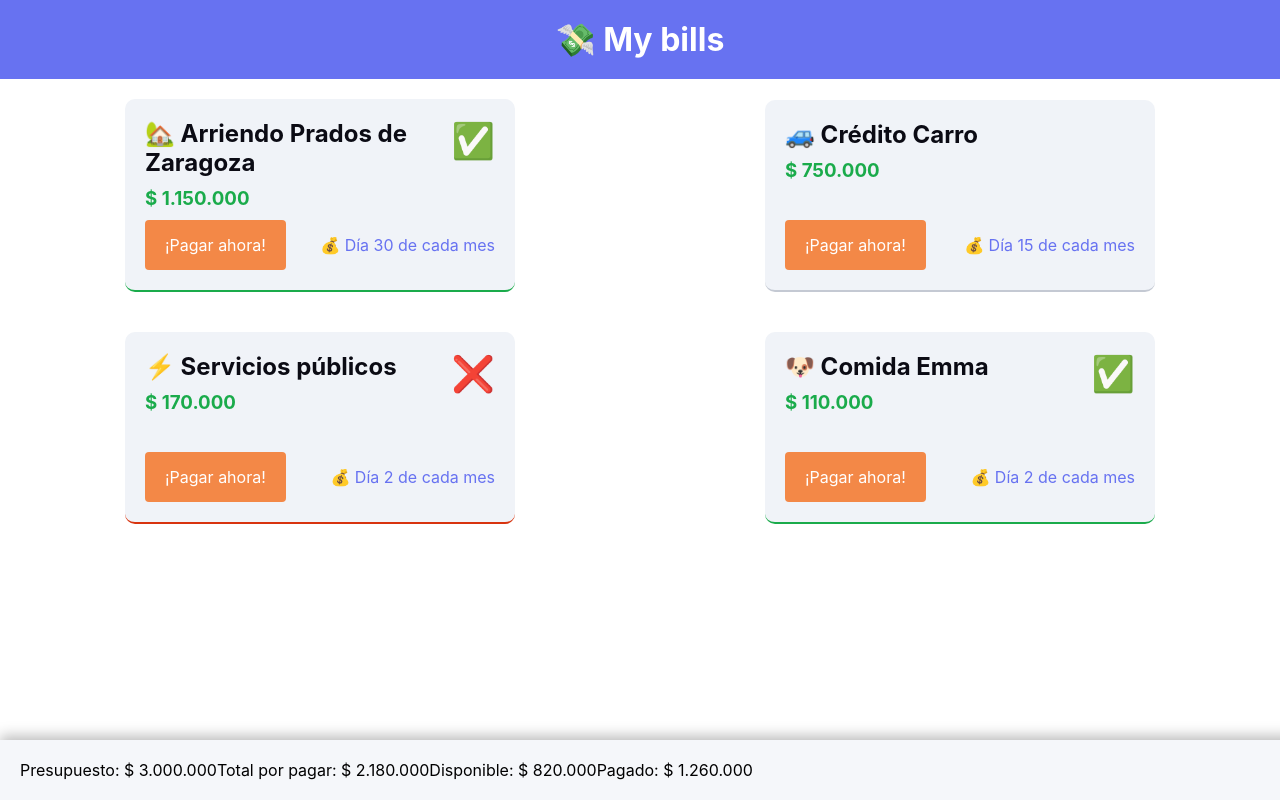
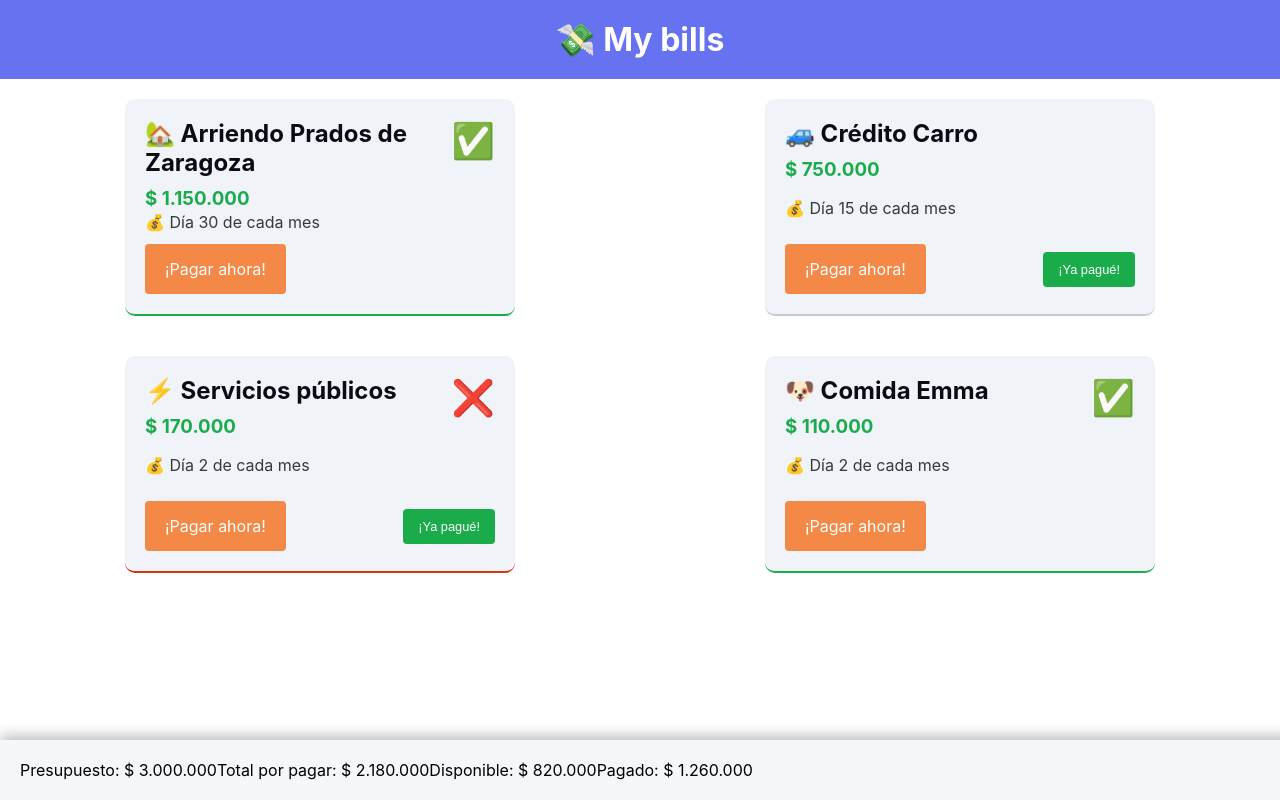
Before and after one commit to jujogi/my-bills, a React (Create React App) app: page / in a window 1280 px wide. Built offline with nearby package versions, Linux system fonts and the light colour scheme.

Commit message:
Users can click to mark bill as paid

```diff
--- a/src/App.js
+++ b/src/App.js
@@ -1,3 +1,5 @@
+import { useState } from "react";
+
 import Bill from "./bills/Bill";
 import fakeBills from "./bills/__fixtures__/bills";
 import BudgetAnalyzer from "./budget/BudgetAnalyzer";
@@ -5,7 +7,20 @@ import BudgetAnalyzer from "./budget/BudgetAnalyzer";
 import "./App.css";
 
 
+
 const App = () => {
+
+  const [billList, setBillList] = useState(fakeBills);
+
+  const updateBillStatus = (id) => {
+    const bill = billList.find(bill => bill.id === id);
+    bill.status = "paid";
+
+    setBillList([
+      ...billList,
+    ]);
+  };
+
   return (
     <div className="app">
       <header className="header">
@@ -13,20 +28,22 @@ const App = () => {
       </header>
 
       <main className="bills">
-      {fakeBills.map((bill, index) => (
+      {billList.map((bill, index) => (
           <Bill
             key={index}
+            id={bill.id}
             name={bill.name}
             price={bill.price}
             deadline={bill.deadline}
             url={bill.url}
             status={bill.status}
+            handleStatusChange={updateBillStatus}
           />
       ))}
       </main>
 
       <BudgetAnalyzer
-        bills={fakeBills}
+        bills={billList}
       />
     </div>
   );
--- a/src/bills/Bill.css
+++ b/src/bills/Bill.css
@@ -1,7 +1,7 @@
 .bill {
     position: relative;
     width: 350px;
-    min-height: 150px;
+    min-height: 175px;
     margin: 20px;
     padding: 20px;
     border-radius: 10px;
@@ -25,12 +25,13 @@
 }
 
 .bill__deadline {
-    color: #6772f1;
+    color: #35393e;
+    margin-bottom: 10px;
 }
 
 .bill__price {
     color: #1aab4b;
-    margin: 10px 0;
+    margin-top: 10px;
 }
 
 .bill__link {
@@ -41,6 +42,13 @@
     text-decoration: none;
     background-color: #f38847;
     color: #FFF;
+    border: none;
+}
+
+.bill__link--green {
+    background-color: #1aab4b;
+    font-size: .8em;
+    padding: 10px 15px;
 }
 
 .bill--paid {
--- a/src/bills/Bill.js
+++ b/src/bills/Bill.js
@@ -1,8 +1,17 @@
 import { currencyFormat } from "../utils/utils";
 import "./Bill.css";
 
+
+const updateStatusToPaid = (bill) => {
+    console.log(bill);
+  };
+
 const Bill = (props) => {
-    const { name, price, deadline, url, status } = props;
+    const { id, name, price, deadline, url, status, handleStatusChange } = props;
+
+    const onChangeStatus = (id) => {
+        handleStatusChange(id);
+    }
 
     return (
         <div className={`bill bill--${status}`}>
@@ -10,9 +19,16 @@ const Bill = (props) => {
                 <h2 className="bill__name">{name}</h2>
                 <h3 className="bill__price">{currencyFormat(price)}</h3>
             </header>
+            <p className="bill__deadline">💰 {`Día ${deadline} de cada mes`}</p>
             <div className="bill__info">
                 <a className="bill__link" href={url} target="_blank" rel="noreferrer">¡Pagar ahora!</a>
-                <p className="bill__deadline">💰 {`Día ${deadline} de cada mes`}</p>
+                {
+                status !== 'paid' ?
+                <button
+                    className="bill__link bill__link--green"
+                    onClick={() => onChangeStatus(id)}
+                >¡Ya pagué!</button> : ""
+                }
             </div>
         </div>
     )
--- a/src/bills/__fixtures__/bills.js
+++ b/src/bills/__fixtures__/bills.js
@@ -1,5 +1,6 @@
 const bills = [
     {
+        id: 1,
         name: "🏡 Arriendo Prados de Zaragoza",
         price: 1150000,
         status: "paid",
@@ -7,6 +8,7 @@ const bills = [
         url: "#"
     },
     {
+        id: 2,
         name: "🚙 Crédito Carro",
         price: 750000,
         status: "pending",
@@ -14,6 +16,7 @@ const bills = [
         url: "#"
     },
     {
+        id: 3,
         name: "⚡️ Servicios públicos",
         price: 170000,
         status: "expired",
@@ -21,6 +24,7 @@ const bills = [
         url: "#"
     },
     {
+        id: 4,
         name: "🐶 Comida Emma",
         price: 110000,
         status: "paid",
```
